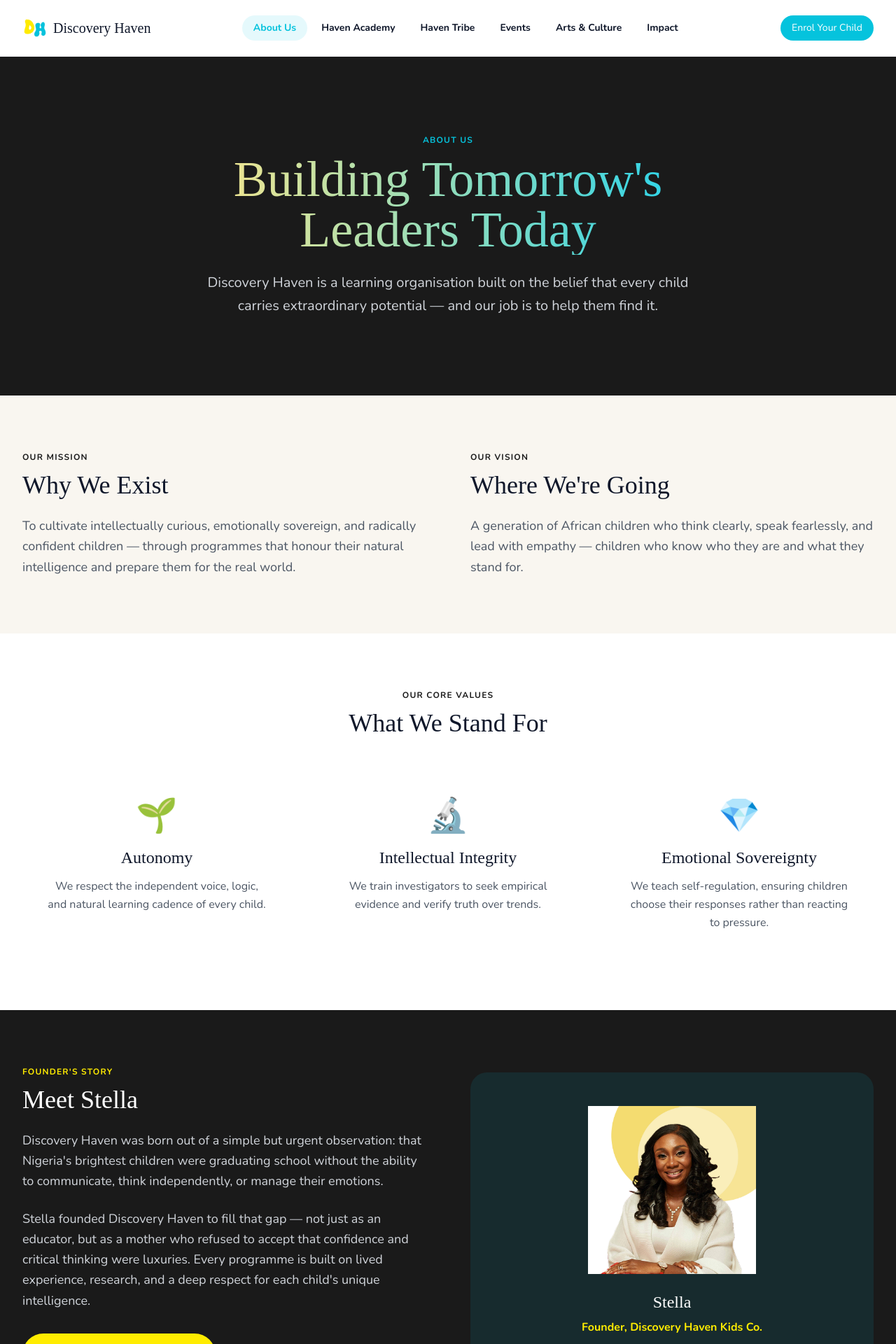
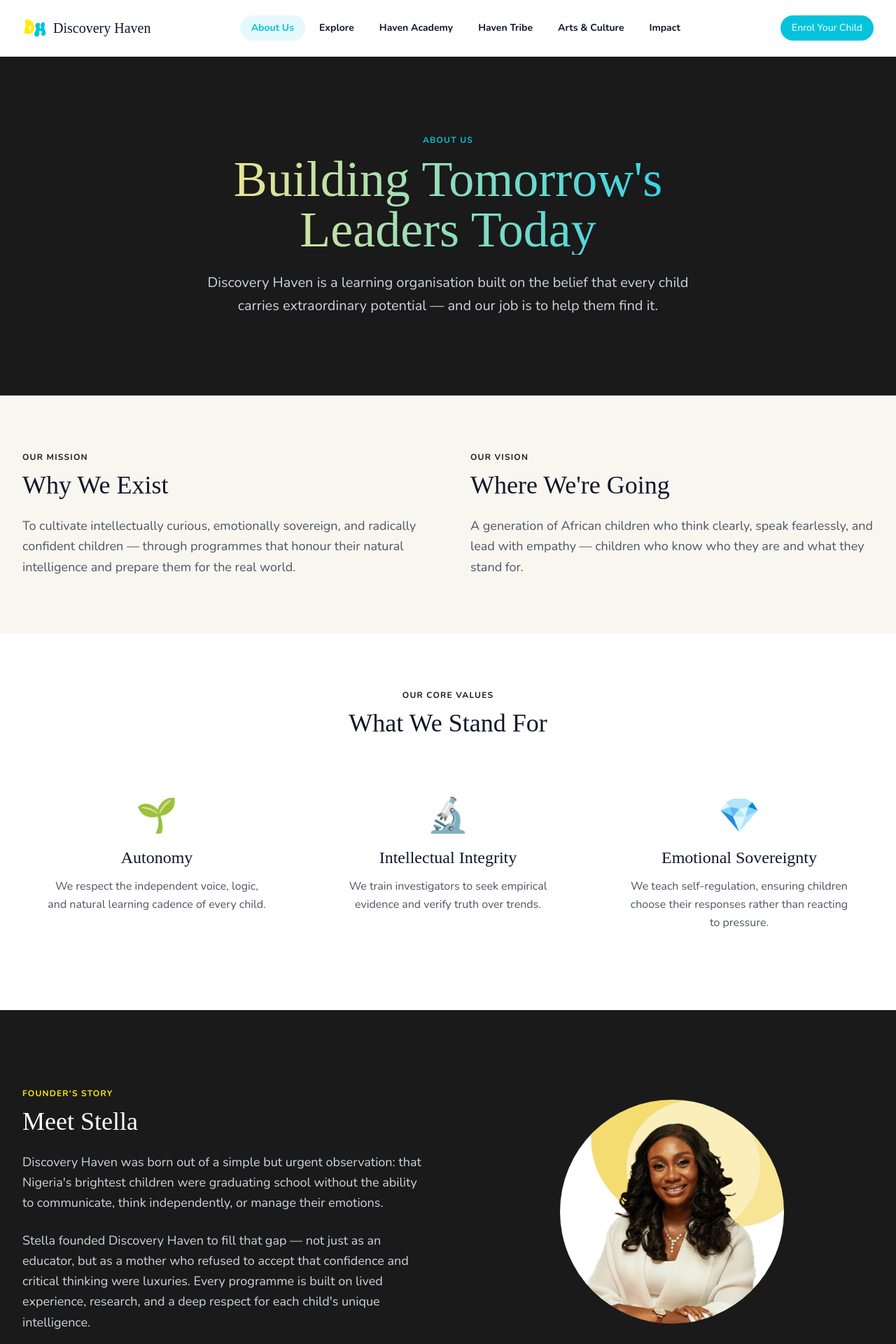
Before and after one commit to Tobennadev22/discoveryhaven, a React (Vite) app: page /about in a window 1280 px wide. Shown: the top 1920 px of the page at 70% size. Built offline with nearby package versions, Linux system fonts and the light colour scheme; a web font is replaced by a local one.

Commit message:
updated link to explore, also increased the size of the founder's image

```diff
--- a/src/App.jsx
+++ b/src/App.jsx
@@ -1,28 +1,31 @@
-import { useEffect } from 'react'
-import { BrowserRouter, Routes, Route, useLocation } from 'react-router-dom'
-import ReactGA from 'react-ga4'
-import { Layout } from './components/layout/Layout'
-import Home from './pages/Home'
-import HavenAcademy from './pages/HavenAcademy'
-import HavenTribe from './pages/HavenTribe'
-import Events from './pages/Events'
-import About from './pages/About'
-import Explorers from './pages/Explorers'
-import ArtsCulture from './pages/ArtsCulture'
-import Impact from './pages/Impact'
-import Advocacy from './pages/Advocacy'
-import Friends from './pages/Friends'
-import CommunityHour from './pages/CommunityHour'
-import Contact from './pages/Contact'
+import { useEffect } from "react";
+import { BrowserRouter, Routes, Route, useLocation } from "react-router-dom";
+import ReactGA from "react-ga4";
+import { Layout } from "./components/layout/Layout";
+import Home from "./pages/Home";
+import HavenAcademy from "./pages/HavenAcademy";
+import HavenTribe from "./pages/HavenTribe";
+import Explore from "./pages/Explore";
+import About from "./pages/About";
+import Explorers from "./pages/Explorers";
+import ArtsCulture from "./pages/ArtsCulture";
+import Impact from "./pages/Impact";
+import Advocacy from "./pages/Advocacy";
+import Friends from "./pages/Friends";
+import CommunityHour from "./pages/CommunityHour";
+import Contact from "./pages/Contact";
 
-ReactGA.initialize('G-2QSYVG9JZE')
+ReactGA.initialize("G-2QSYVG9JZE");
 
 function AnalyticsTracker() {
-  const location = useLocation()
+  const location = useLocation();
   useEffect(() => {
-    ReactGA.send({ hitType: 'pageview', page: location.pathname + location.search })
-  }, [location])
-  return null
+    ReactGA.send({
+      hitType: "pageview",
+      page: location.pathname + location.search,
+    });
+  }, [location]);
+  return null;
 }
 
 export default function App() {
@@ -34,7 +37,7 @@ export default function App() {
           <Route path="/" element={<Home />} />
           <Route path="/haven-academy" element={<HavenAcademy />} />
           <Route path="/haven-tribe" element={<HavenTribe />} />
-          <Route path="/events" element={<Events />} />
+          <Route path="/explore" element={<Explore />} />
           <Route path="/about" element={<About />} />
           <Route path="/explorers" element={<Explorers />} />
           <Route path="/arts-culture" element={<ArtsCulture />} />
@@ -46,5 +49,5 @@ export default function App() {
         </Routes>
       </Layout>
     </BrowserRouter>
-  )
+  );
 }
--- a/src/data/content.js
+++ b/src/data/content.js
@@ -16,9 +16,9 @@ export const COLORS = {
 
 export const NAV_LINKS = [
   { label: "About Us", href: "/about" },
+  { label: "Explore", href: "/explore" },
   { label: "Haven Academy", href: "/haven-academy" },
   { label: "Haven Tribe", href: "/haven-tribe" },
-  { label: "Events", href: "/events" },
   { label: "Arts & Culture", href: "/arts-culture" },
   { label: "Impact", href: "/impact" },
 ];
--- a/src/pages/About.jsx
+++ b/src/pages/About.jsx
@@ -147,14 +147,18 @@ export default function About() {
               </Button>
             </motion.div>
             <motion.div
-              className="bg-aqua/10 rounded-3xl p-12 text-center"
+              className=" p-12 text-center"
               variants={slideRight}
               initial="hidden"
               whileInView="show"
               viewport={useViewport}
             >
-              <div className="w-60 h-60  mx-auto flex items-center justify-center text-6xl mb-6">
-                <img src={FounderImg} alt="stella chibuike-ezike" />
+              <div className="mx-auto flex items-center  justify-center text-6xl mb-6">
+                <img
+                  src={FounderImg}
+                  alt="stella chibuike-ezike"
+                  className="rounded-full w-80"
+                />
               </div>
               <h3 className="font-cherry text-2xl text-white mb-2">Stella</h3>
               <p className="text-yellow font-bold font-body">
--- a/src/pages/Events.jsx
+++ b/src/pages/Explore.jsx
@@ -26,7 +26,7 @@ function buildGoogleCalendarUrl(ev) {
   return `${base}&${params.toString()}`;
 }
 
-export default function Events() {
+export default function Explore() {
   const [enrollEvent, setEnrollEvent] = useState(null);
 
   return (
```
